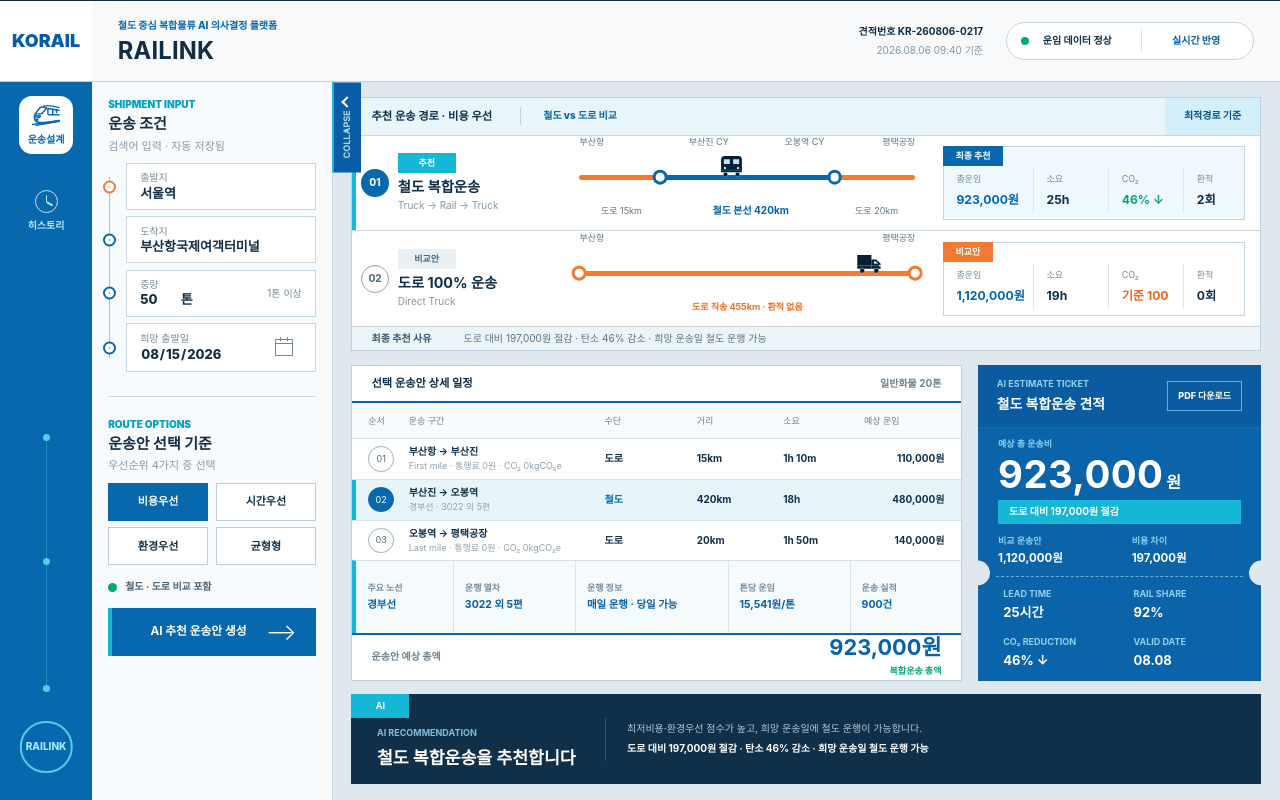
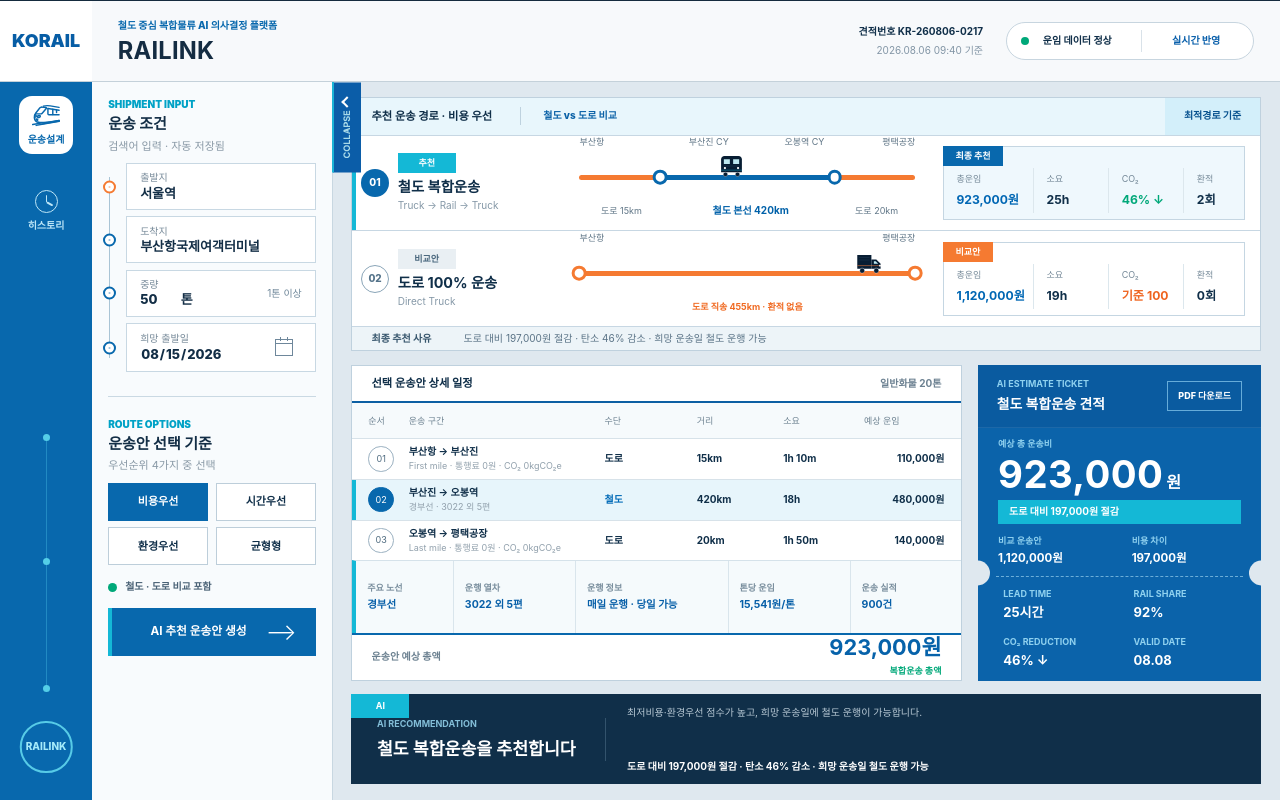
Before and after one commit to yeonnji/RaiLinkFrontEnd, a React (Vite) app: page / in a window 1280 px wide. Built offline with nearby package versions, Linux system fonts and the light colour scheme; no server answers.

Commit message:
- ai 코멘트 컴포넌트 수정

```diff
--- a/public/style.css
+++ b/public/style.css
@@ -1539,9 +1539,9 @@
 
 .recommendation-title {
   display: grid;
-  align-self: end;
+  align-self: stretch;
+  align-content: center;
   gap: min(0.9vh, 9px);
-  padding-bottom: min(0.8vh, 8px);
 }
 
 .recommendation-title small {
@@ -1551,10 +1551,9 @@
 }
 
 .recommendation-title strong {
-  overflow: hidden;
   font-size: clamp(14px, 1.35vw, 20px);
-  text-overflow: ellipsis;
-  white-space: nowrap;
+  line-height: 1.3;
+  overflow-wrap: anywhere;
 }
 
 .recommendation > i {
@@ -1564,22 +1563,50 @@
 
 .recommendation-copy {
   min-width: 0;
-  display: grid;
+  min-height: 0;
+  height: 100%;
+  display: grid;
+  grid-template-rows: minmax(0, 1fr) auto;
   gap: min(0.8vh, 8px);
+  padding: 3px 0;
   color: #b7c8d4;
   font-size: clamp(10px, 0.76vw, 12px);
 }
 
-.recommendation-copy > span,
-.recommendation-copy > strong {
-  min-width: 0;
-  overflow: hidden;
+.recommendation-comment {
+  min-width: 0;
+  min-height: 0;
+  margin: 0;
+  padding-right: 10px;
+  overflow-x: hidden;
+  overflow-y: auto;
+  line-height: 1.55;
+  overflow-wrap: anywhere;
+  scrollbar-color: #5a7890 transparent;
+  scrollbar-width: thin;
+}
+
+.recommendation-comment:focus-visible {
+  border-radius: 3px;
+  outline: 1px solid #6fcde3;
+  outline-offset: 2px;
+}
+
+.recommendation-comment::-webkit-scrollbar {
+  width: 5px;
+}
+
+.recommendation-comment::-webkit-scrollbar-thumb {
+  border-radius: 999px;
+  background: #5a7890;
+}
+
+.recommendation-summary {
+  min-width: 0;
+  overflow: hidden;
+  color: #fff;
   text-overflow: ellipsis;
   white-space: nowrap;
-}
-
-.recommendation-copy strong {
-  color: #fff;
 }
 
 .pdf-report-stage {
--- a/src/pages/DashboardPage.jsx
+++ b/src/pages/DashboardPage.jsx
@@ -581,10 +581,10 @@
         <strong>{result.recommendation?.recommended_name || getModeName(getRecommendedMode(result))}을 추천합니다</strong>
       </span>
       <i />
-      <span className="recommendation-copy">
-        <span title={explanation}>{explanation}</span>
-        <strong>{reason}</strong>
-      </span>
+      <div className="recommendation-copy">
+        <p className="recommendation-comment" tabIndex="0">{explanation}</p>
+        <strong className="recommendation-summary" title={reason}>{reason}</strong>
+      </div>
     </section>
   );
 }
```
